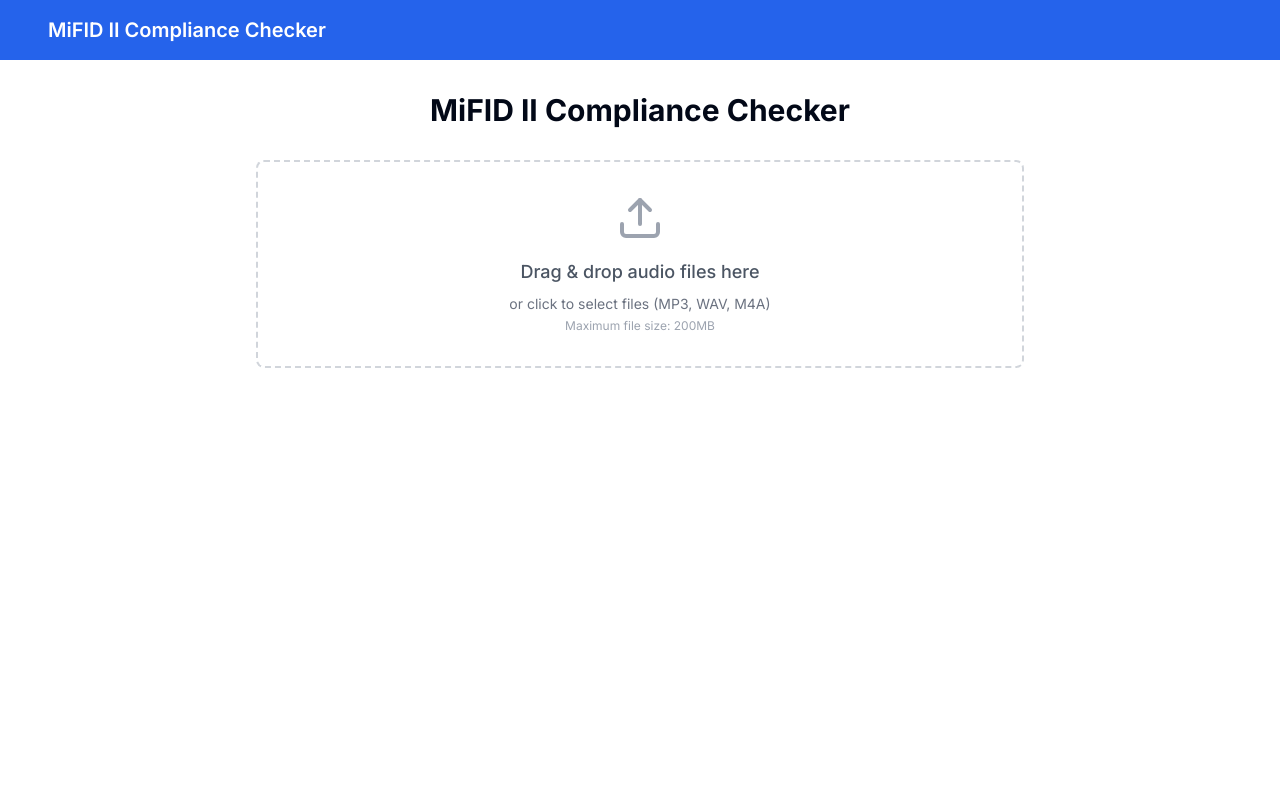
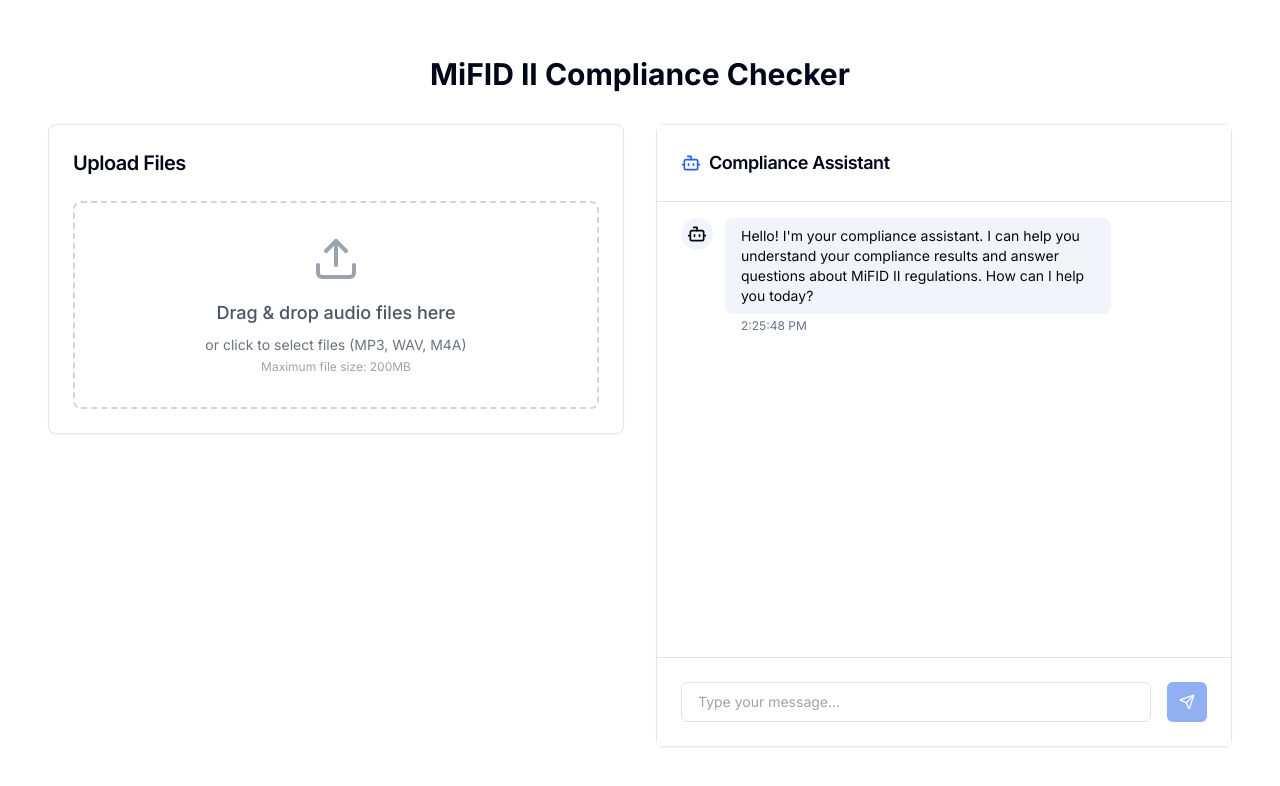
Before and after one commit to sage9705/compliance-checker-frontend, a Next.js app: page / in a window 1280 px wide. Shown: the top 786 px of the page. Built offline with nearby package versions, Linux system fonts and the light colour scheme.

Commit message:
update layout

```diff
--- a/app/layout.tsx
+++ b/app/layout.tsx
@@ -14,16 +14,16 @@ export default function RootLayout({
   children: React.ReactNode;
 }) {
   return (
-    <html lang="en">
-      <body className={inter.className}>
-        <nav className="bg-blue-600 text-white p-4">
-          <div className="container mx-auto flex items-center">
-            <span className="text-xl font-semibold">
-              MiFID II Compliance Checker
-            </span>
-          </div>
-        </nav>
-        {children}
+    <html lang="en" className="h-full">
+      <body className={`${inter.className} h-full`}>
+        <div className="min-h-full">
+          {/* Main Content */}
+          <main className="py-6">
+            <div className="mx-auto max-w-screen-2xl px-4 sm:px-6 lg:px-8">
+              {children}
+            </div>
+          </main>
+        </div>
       </body>
     </html>
   );
--- a/app/page.tsx
+++ b/app/page.tsx
@@ -9,6 +9,8 @@ import { Progress } from '@/components/ui/progress';
 import { Download } from 'lucide-react';
 import { Alert, AlertDescription } from '@/components/ui/alert';
 import { FileWithPath } from 'react-dropzone';
+import { Card, CardContent, CardHeader, CardTitle } from '@/components/ui/card';
+import ChatInterface from '@/components/ChatInterface';
 
 interface ComplianceData {
   status: string;
@@ -178,12 +180,20 @@ export default function Home() {
   };
 
   return (
-    <main className="container mx-auto px-4 py-8">
-      <div className="max-w-4xl mx-auto">
+    <div className="min-h-screen bg-background">
+      <div className="container mx-auto px-4 py-8">
         <h1 className="text-3xl font-bold mb-8 text-center">
           MiFID II Compliance Checker
         </h1>
 
+        <div className="grid grid-cols-1 lg:grid-cols-2 gap-8">
+          {/* Left Column - File Upload and Results */}
+          <div className="space-y-6">
+            <Card>
+              <CardHeader>
+                <CardTitle className="text-xl">Upload Files</CardTitle>
+              </CardHeader>
+              <CardContent>
                 <ErrorBoundary>
                   <FileUpload onFileSelect={handleFileSelect} />
                 </ErrorBoundary>
@@ -193,7 +203,7 @@ export default function Home() {
                     <Button
                       onClick={processFiles}
                       disabled={processing}
-              className="w-full max-w-xs mx-auto block"
+                      className="w-full"
                     >
                       {processing
                         ? `Processing ${currentFile || '...'}`
@@ -211,9 +221,11 @@ export default function Home() {
                     </p>
                   </div>
                 )}
+              </CardContent>
+            </Card>
 
             {errors.length > 0 && (
-          <div className="mt-4 space-y-2">
+              <div className="space-y-2">
                 {errors.map((error, index) => (
                   <Alert key={index} variant="destructive">
                     <AlertDescription>
@@ -229,10 +241,10 @@ export default function Home() {
             )}
 
             {results.length > 0 && (
-          <div className="mt-8">
+              <div>
                 <div className="flex justify-between items-center mb-4">
                   <h2 className="text-xl font-semibold">
-                Results ({results.length} of {files.length} files processed)
+                    Results ({results.length} of {files.length} files)
                   </h2>
                   <Button
                     variant="outline"
@@ -243,14 +255,22 @@ export default function Home() {
                     Download CSV
                   </Button>
                 </div>
+                <div className="space-y-4">
                   {results.map((result, index) => (
                     <ErrorBoundary key={`${result.filename}-${index}`}>
                       <ComplianceResult result={result} />
                     </ErrorBoundary>
                   ))}
                 </div>
+              </div>
             )}
           </div>
-    </main>
+
+          <div className="h-full">
+            <ChatInterface />
+          </div>
+        </div>
+      </div>
+    </div>
   );
 }
--- /dev/null
+++ b/components/ChatInterface.tsx
@@ -0,0 +1,137 @@
+import React, { useState, useRef, useEffect } from 'react';
+import { Card, CardContent, CardHeader, CardTitle } from '@/components/ui/card';
+import { Button } from '@/components/ui/button';
+import { Send, Bot, User } from 'lucide-react';
+
+interface Message {
+    content: string;
+    role: 'user' | 'assistant';
+    timestamp: Date;
+}
+
+const ChatInterface = () => {
+    const [messages, setMessages] = useState<Message[]>([
+        {
+            content: "Hello! I'm your compliance assistant. I can help you understand your compliance results and answer questions about MiFID II regulations. How can I help you today?",
+            role: 'assistant',
+            timestamp: new Date(),
+        },
+    ]);
+    const [inputMessage, setInputMessage] = useState('');
+    const [isLoading, setIsLoading] = useState(false);
+    const messagesEndRef = useRef<HTMLDivElement>(null);
+
+    const scrollToBottom = () => {
+        messagesEndRef.current?.scrollIntoView({ behavior: 'smooth' });
+    };
+
+    useEffect(() => {
+        scrollToBottom();
+    }, [messages]);
+
+    const handleSubmit = async (e: React.FormEvent) => {
+        e.preventDefault();
+        if (!inputMessage.trim()) return;
+
+        const userMessage: Message = {
+            content: inputMessage,
+            role: 'user',
+            timestamp: new Date(),
+        };
+
+        setMessages(prev => [...prev, userMessage]);
+        setInputMessage('');
+        setIsLoading(true);
+
+        try {
+            // TODO: Replace with actual API call to your backend
+            const response = await new Promise(resolve =>
+                setTimeout(() => resolve({
+                    content: "I'm a placeholder response. In the real implementation, this would be connected to your backend API.",
+                    role: 'assistant',
+                    timestamp: new Date(),
+                }), 1000)
+            );
+
+            setMessages(prev => [...prev, response as Message]);
+        } catch (error) {
+            console.error('Error sending message:', error);
+            setMessages(prev => [...prev, {
+                content: 'Sorry, I encountered an error. Please try again.',
+                role: 'assistant',
+                timestamp: new Date(),
+            }]);
+        } finally {
+            setIsLoading(false);
+        }
+    };
+
+    return (
+        <Card className="h-full">
+            <CardHeader className="border-b bg-card px-6">
+                <div className="flex items-center gap-2">
+                    <Bot className="h-5 w-5 text-primary" />
+                    <CardTitle className="text-lg font-semibold">Compliance Assistant</CardTitle>
+                </div>
+            </CardHeader>
+            <CardContent className="p-0 flex flex-col h-[calc(100vh-16rem)]">
+                {/* Messages Area */}
+                <div className="flex-1 overflow-y-auto px-6 py-4 space-y-6">
+                    {messages.map((message, index) => (
+                        <div
+                            key={index}
+                            className={`flex items-start gap-3 ${message.role === 'user' ? 'flex-row-reverse' : ''
+                                }`}
+                        >
+                            <div className={`flex h-8 w-8 shrink-0 select-none items-center justify-center rounded-full ${message.role === 'user'
+                                ? 'bg-primary text-primary-foreground'
+                                : 'bg-muted'
+                                }`}>
+                                {message.role === 'user'
+                                    ? <User className="h-5 w-5" />
+                                    : <Bot className="h-5 w-5" />
+                                }
+                            </div>
+                            <div className={`flex flex-col gap-1 ${message.role === 'user' ? 'items-end' : ''
+                                }`}>
+                                <div className={`rounded-lg px-4 py-2 max-w-[80%] ${message.role === 'user'
+                                    ? 'bg-primary text-primary-foreground'
+                                    : 'bg-muted'
+                                    }`}>
+                                    <p className="text-sm">{message.content}</p>
+                                </div>
+                                <span className="text-xs text-muted-foreground px-4">
+                                    {message.timestamp.toLocaleTimeString()}
+                                </span>
+                            </div>
+                        </div>
+                    ))}
+                    <div ref={messagesEndRef} />
+                </div>
+
+                {/* Input Area */}
+                <div className="border-t bg-background p-6">
+                    <form onSubmit={handleSubmit} className="flex gap-4">
+                        <input
+                            type="text"
+                            value={inputMessage}
+                            onChange={(e) => setInputMessage(e.target.value)}
+                            placeholder="Type your message..."
+                            className="flex-1 rounded-md border bg-background px-4 py-2 text-sm focus:outline-none focus:ring-2 focus:ring-primary"
+                            disabled={isLoading}
+                        />
+                        <Button
+                            type="submit"
+                            disabled={isLoading || !inputMessage.trim()}
+                            size="icon"
+                        >
+                            <Send className="h-4 w-4" />
+                        </Button>
+                    </form>
+                </div>
+            </CardContent>
+        </Card>
+    );
+};
+
+export default ChatInterface;
```
Lines whose indentation alone changed are shown as unchanged.
